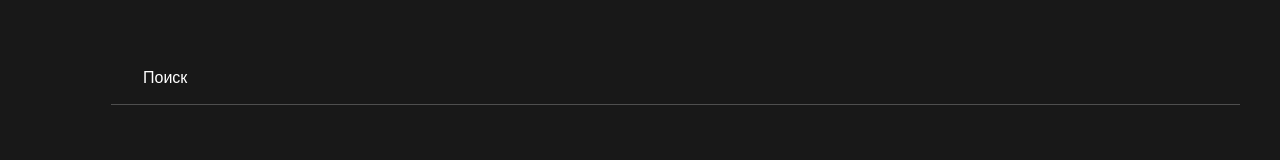
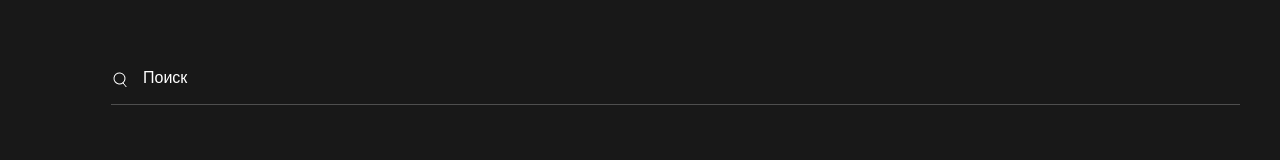
Before and after one commit to mr-dubik/music-service, a React (Create React App) app: page / in a window 1280 px wide. Shown: the part 284-444 px from the top of the page. Built offline with nearby package versions, Linux system fonts and the light colour scheme.

Commit message:
feat: add search icon

```diff
--- a/src/App.jsx
+++ b/src/App.jsx
@@ -2,6 +2,7 @@ import Logo from './img/logo.png'
 import Playlist01 from './img/playlist01.png'
 import Playlist02 from './img/playlist02.png'
 import Playlist03 from './img/playlist03.png'
+import { ReactComponent as IconSearch } from './img/icon/search.svg'
 import './App.css'
 
 function App() {
@@ -42,7 +43,7 @@ function App() {
             <div className="main__centerblock centerblock">
               <div className="centerblock__search search">
                 <svg className="search__svg">
-                  <use xlinkHref="img/icon/sprite.svg#icon-search" />
+                  <IconSearch src={IconSearch} />
                 </svg>
                 <input
                   className="search__text"
```
